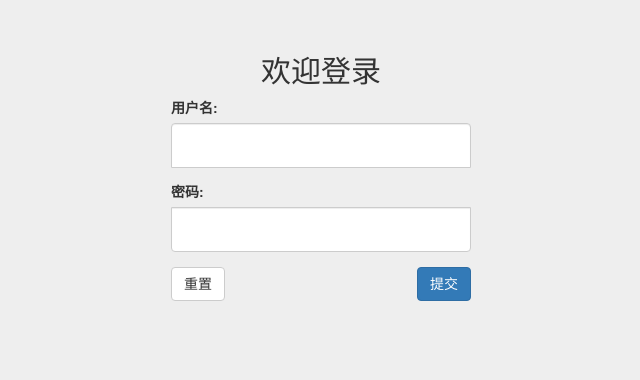
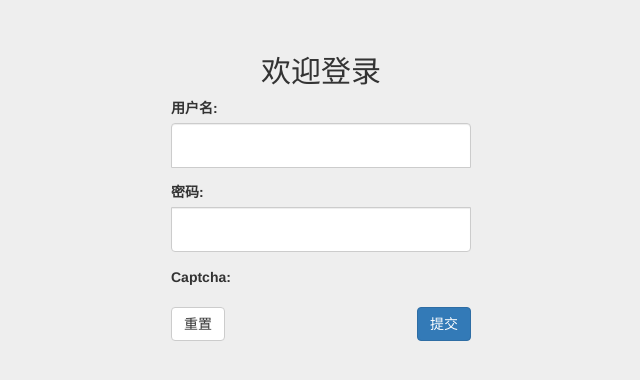
Before and after one commit to lizhong24/loginsys, a Django app: page /login/ in a window 1280 px wide. Shown: the part 52-432 px from the top of the page, without its empty margins (319-959 px from the left). Run offline with Django 3.2, Linux system fonts and the light colour scheme; some libraries are stand-ins or nearby versions.

Commit message:
图片验证码

```diff
--- a/login/forms.py
+++ b/login/forms.py
@@ -1,6 +1,8 @@
 from django import forms
+from captcha.fields import CaptchaField
 
 
 class UserForm(forms.Form):
     username = forms.CharField(label="用户名", max_length=128, widget=forms.TextInput(attrs={'class': 'form-control'}))
     password = forms.CharField(label="密码", max_length=256, widget=forms.PasswordInput(attrs={'class': 'form-control'}))
+    captcha = CaptchaField(label='验证码')
--- a/login/templates/login/login.html
+++ b/login/templates/login/login.html
@@ -12,7 +12,6 @@
               {% endif %}
               {% csrf_token %}
               <h2 class="text-center">欢迎登录</h2>
-
               <div class="form-group">
                   {{ login_form.username.label_tag }}
                   {{ login_form.username }}
@@ -22,6 +21,12 @@
                   {{ login_form.password }}
               </div>
 
+              <div class="form-group">
+                  {{ login_form.captcha.errors }}
+                  {{ login_form.captcha.label_tag }}
+                  {{ login_form.captcha }}
+              </div>
+
               <button type="reset" class="btn btn-default pull-left">重置</button>
               <button type="submit" class="btn btn-primary pull-right">提交</button>
           </form>
--- a/loginsys/settings.py
+++ b/loginsys/settings.py
@@ -38,6 +38,7 @@
     'django.contrib.messages',
     'django.contrib.staticfiles',
     'login',
+    'captcha',
 ]
 
 MIDDLEWARE = [
--- a/loginsys/urls.py
+++ b/loginsys/urls.py
@@ -14,6 +14,7 @@
     2. Add a URL to urlpatterns:  url(r'^blog/', include('blog.urls'))
 """
 from django.conf.urls import url
+from django.conf.urls import include
 from django.contrib import admin
 from login import views
 
@@ -23,4 +24,5 @@
     url(r'^login/', views.login),
     url(r'^register/', views.register),
     url(r'^logout/', views.logout),
+    url(r'^captcha', include('captcha.urls')),
 ]
```
Also changed, not shown: db.sqlite3.
